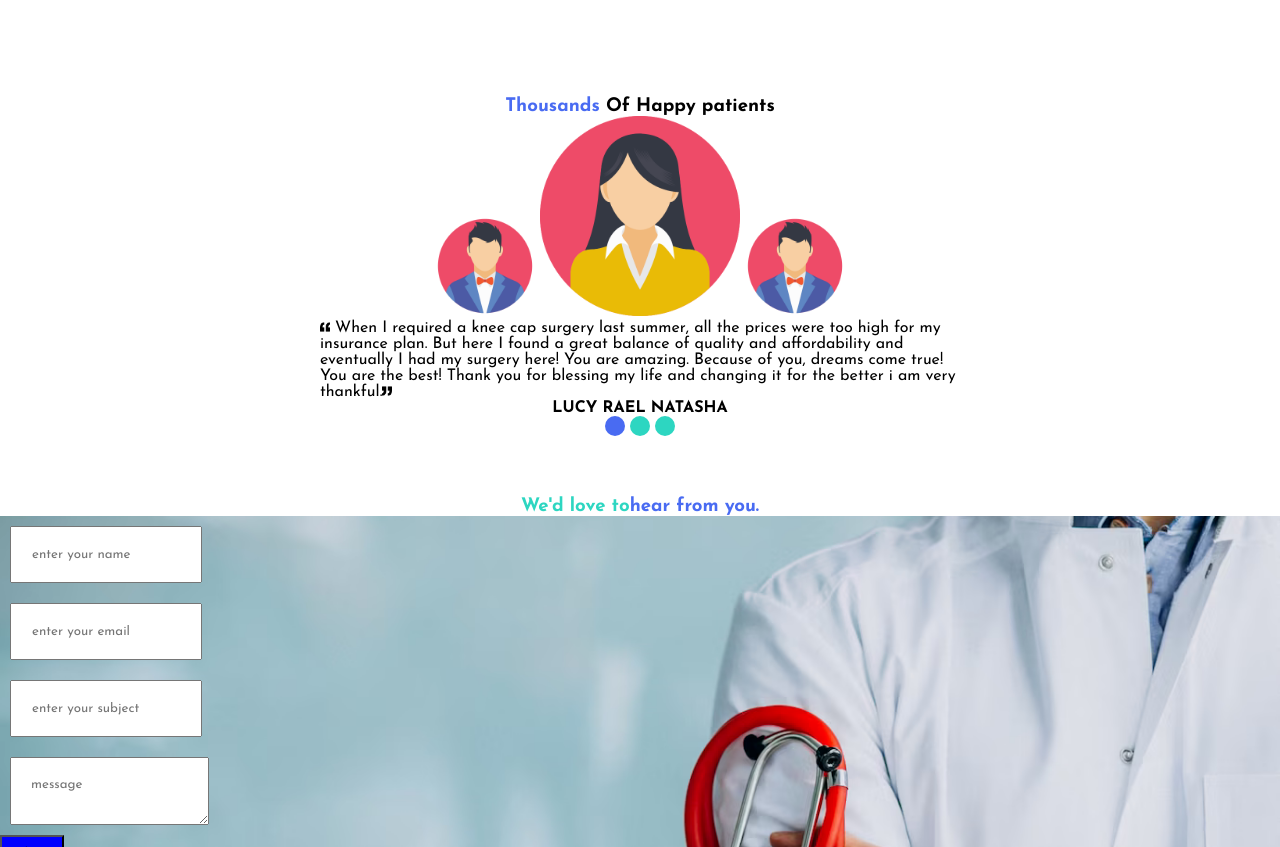
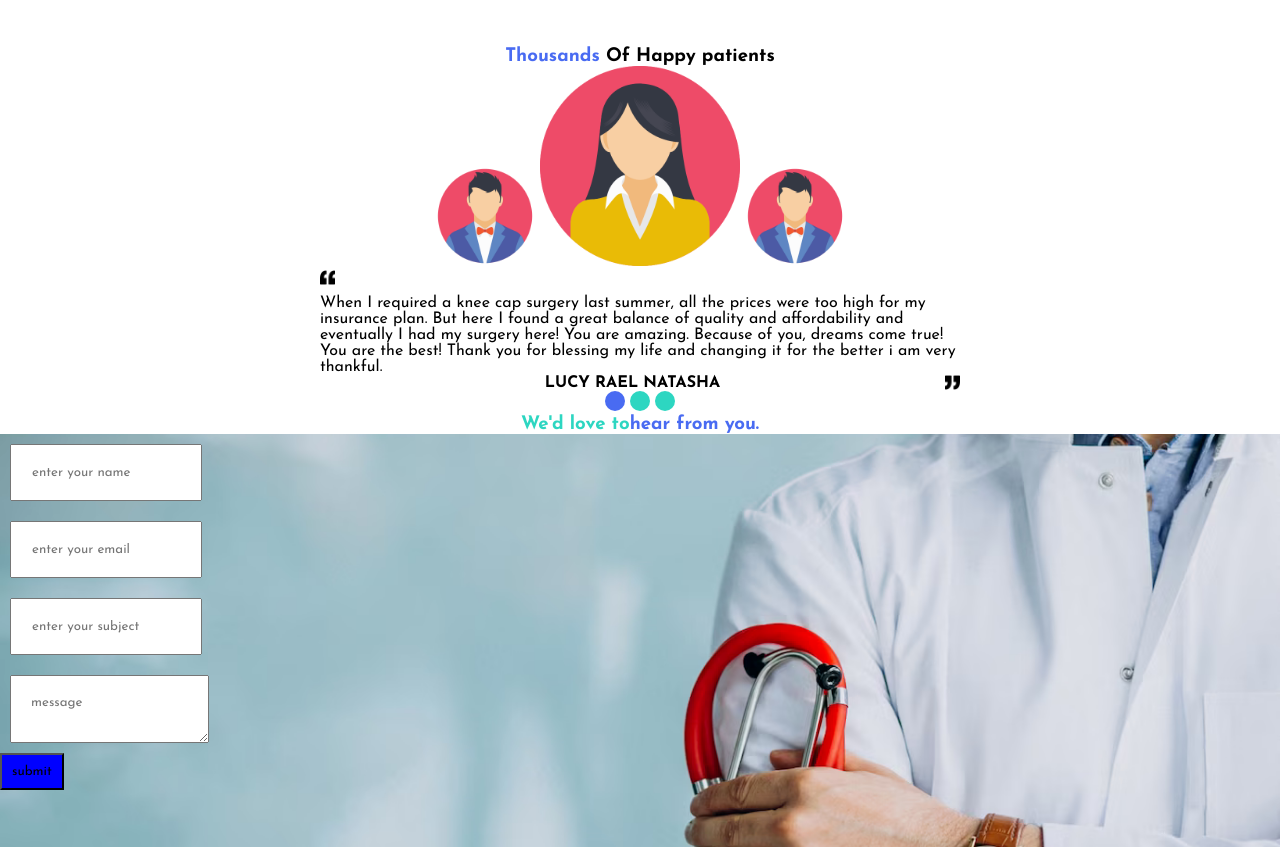
Before and after one commit to Silasgloria254/medical_care, a plain HTML site: page index.html in a window 1280 px wide. Shown: the part 1154-2001 px from the top of the page. Drawn offline with Linux system fonts and the light colour scheme.

Commit message:
styled the quotation marks

```diff
--- a/css/style.css
+++ b/css/style.css
@@ -125,8 +125,8 @@ ul :hover {
   background-color: #2dd6c1;
 }
 .problem {
-  margin: 50px 0;
-  height: 350px;
+  width: 50%;
+  margin: 0 auto;
 }
 .testimonials-circle {
   width: 20px;
@@ -136,8 +136,13 @@ ul :hover {
   display: inline-block;
   margin: 0 auto;
 }
+.right{
+  float: right;
+}
+.left{
+  margin-bottom: 10px;
+}
 .content {
-  width: 50%;
   margin: 0 auto;
 }
 .input {
--- a/index.html
+++ b/index.html
@@ -102,13 +102,20 @@ heh<!DOCTYPE html>
         <img src="images/female-profile.png" class="female" />
         <img src="images/male-profile.png" />
       </div>
+      <div class="left">
+
+        <img src="images/quotation-mark.png" width="15px"/>
+      </div>
       <p class="content" >
-        <img src="images/quotation-mark.png" width="10px"/> When I required a knee cap surgery last summer, all the prices were too
-        high for my insurance plan. But here I found a great balance of quality
+        When I required a knee cap surgery last summer, all the prices were too high for my insurance plan. But here I found a great balance of quality
         and affordability and eventually I had my surgery here! You are amazing.
         Because of you, dreams come true! You are the best! Thank you for
-        blessing my life and changing it for the better i am very thankful.<img src="images/quotation-right-mark.png" width="10px">
+        blessing my life and changing it for the better i am very thankful.
       </p>
+      <div class="right">
+
+        <img src="images/quotation-right-mark.png" width="15px">
+      </div>
       <h4>LUCY RAEL NATASHA</h4>
       <div class="circles">
         <div class=" circle-1 testimonials-circle "></div>
```
